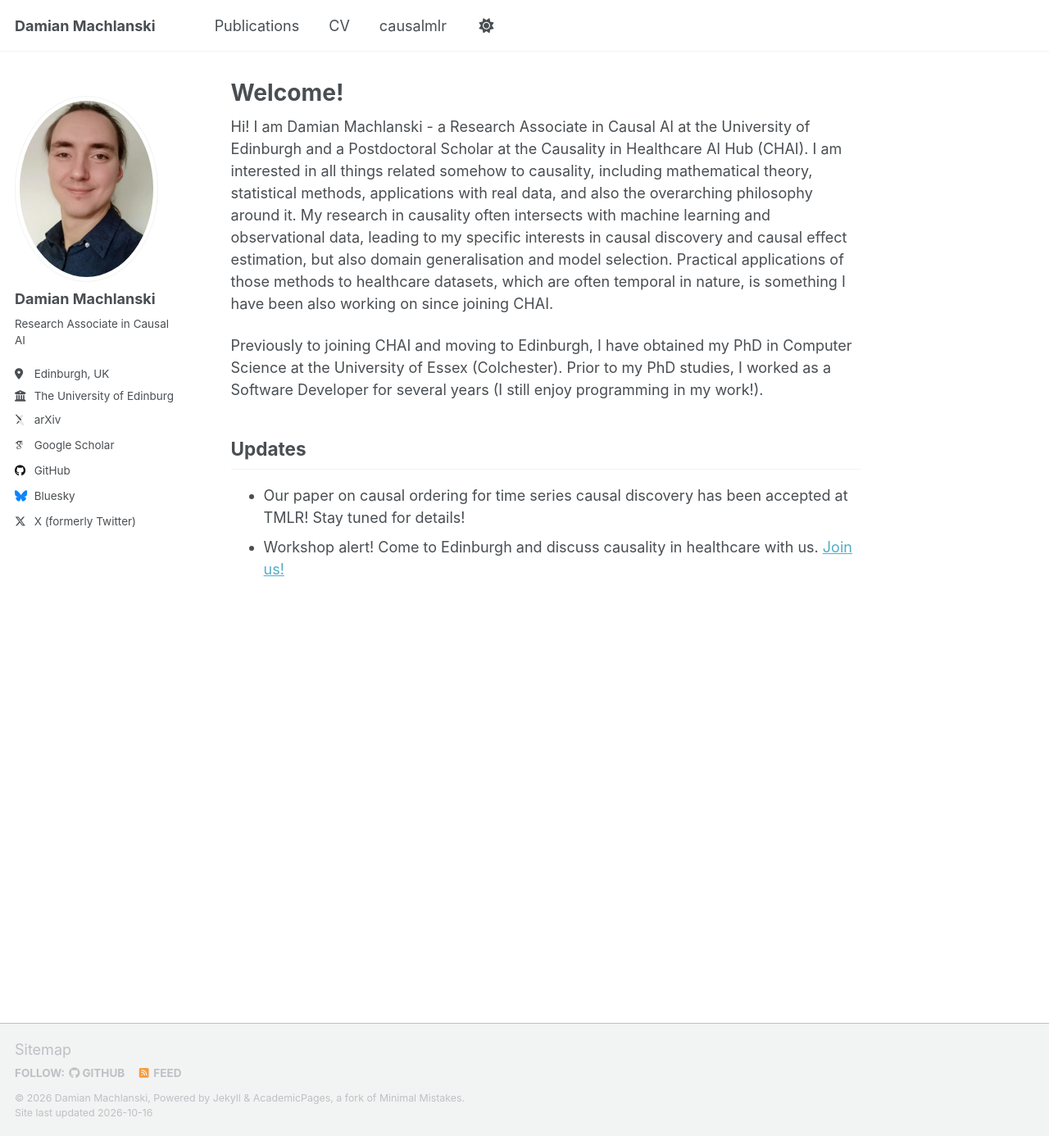
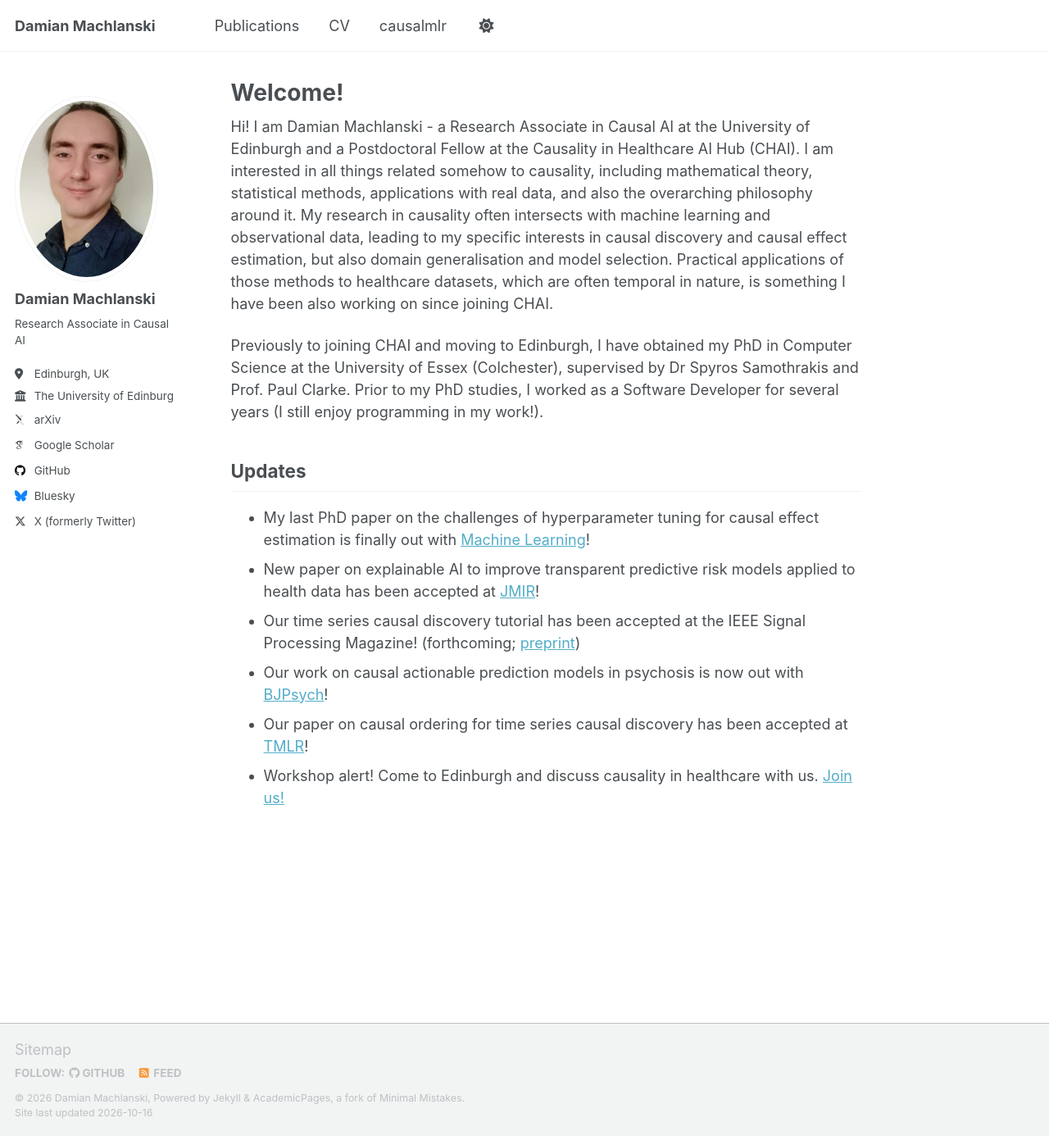
Before and after one commit to dmachlanski/dmachlanski.github.io, a Jekyll site: the page built from _pages/about.md, in a window 1280 px wide and 1386 px high. Shown: the whole window at 82% size. Built offline with Jekyll 4.4.1, drawn with Linux system fonts in a browser that asks for light colours; some web fonts are replaced; a script that is not in the unit is left out.

Commit message:
Revise about page with updated bio and publications
Updated personal and research information, including new publications and a change in title from Postdoctoral Scholar to Postdoctoral Fellow.

```diff
--- a/_pages/about.md
+++ b/_pages/about.md
@@ -7,12 +7,16 @@ redirect_from:
   - /about.html
 ---
 
-Hi! I am Damian Machlanski - a Research Associate in Causal AI at the University of Edinburgh and a Postdoctoral Scholar at the Causality in Healthcare AI Hub (CHAI). I am interested in all things related somehow to causality, including mathematical theory, statistical methods, applications with real data, and also the overarching philosophy around it. My research in causality often intersects with machine learning and observational data, leading to my specific interests in causal discovery and causal effect estimation, but also domain generalisation and model selection. Practical applications of those methods to healthcare datasets, which are often temporal in nature, is something I have been also working on since joining CHAI.
+Hi! I am Damian Machlanski - a Research Associate in Causal AI at the University of Edinburgh and a Postdoctoral Fellow at the Causality in Healthcare AI Hub (CHAI). I am interested in all things related somehow to causality, including mathematical theory, statistical methods, applications with real data, and also the overarching philosophy around it. My research in causality often intersects with machine learning and observational data, leading to my specific interests in causal discovery and causal effect estimation, but also domain generalisation and model selection. Practical applications of those methods to healthcare datasets, which are often temporal in nature, is something I have been also working on since joining CHAI.
 
-Previously to joining CHAI and moving to Edinburgh, I have obtained my PhD in Computer Science at the University of Essex (Colchester). Prior to my PhD studies, I worked as a Software Developer for several years (I still enjoy programming in my work!).
+Previously to joining CHAI and moving to Edinburgh, I have obtained my PhD in Computer Science at the University of Essex (Colchester), supervised by Dr Spyros Samothrakis and Prof. Paul Clarke. Prior to my PhD studies, I worked as a Software Developer for several years (I still enjoy programming in my work!).
 
 
 Updates
 ------
-- Our paper on causal ordering for time series causal discovery has been accepted at TMLR! Stay tuned for details!
+- My last PhD paper on the challenges of hyperparameter tuning for causal effect estimation is finally out with [Machine Learning](https://link.springer.com/article/10.1007%2Fs10994-026-07140-9)!
+- New paper on explainable AI to improve transparent predictive risk models applied to health data has been accepted at [JMIR](http://dx.doi.org/10.2196/105364)!
+- Our time series causal discovery tutorial has been accepted at the IEEE Signal Processing Magazine! (forthcoming; [preprint](https://arxiv.org/abs/2610.13430))
+- Our work on causal actionable prediction models in psychosis is now out with [BJPsych](https://doi.org/10.1192/bjp.2026.10561)!
+- Our paper on causal ordering for time series causal discovery has been accepted at [TMLR](https://openreview.net/forum?id=hWuTzqggSd)!
 - Workshop alert! Come to Edinburgh and discuss causality in healthcare with us. [Join us!](https://www.eventbrite.co.uk/e/bridging-perspectives-engaging-with-causality-across-research-sectors-tickets-1851174957129)
```
